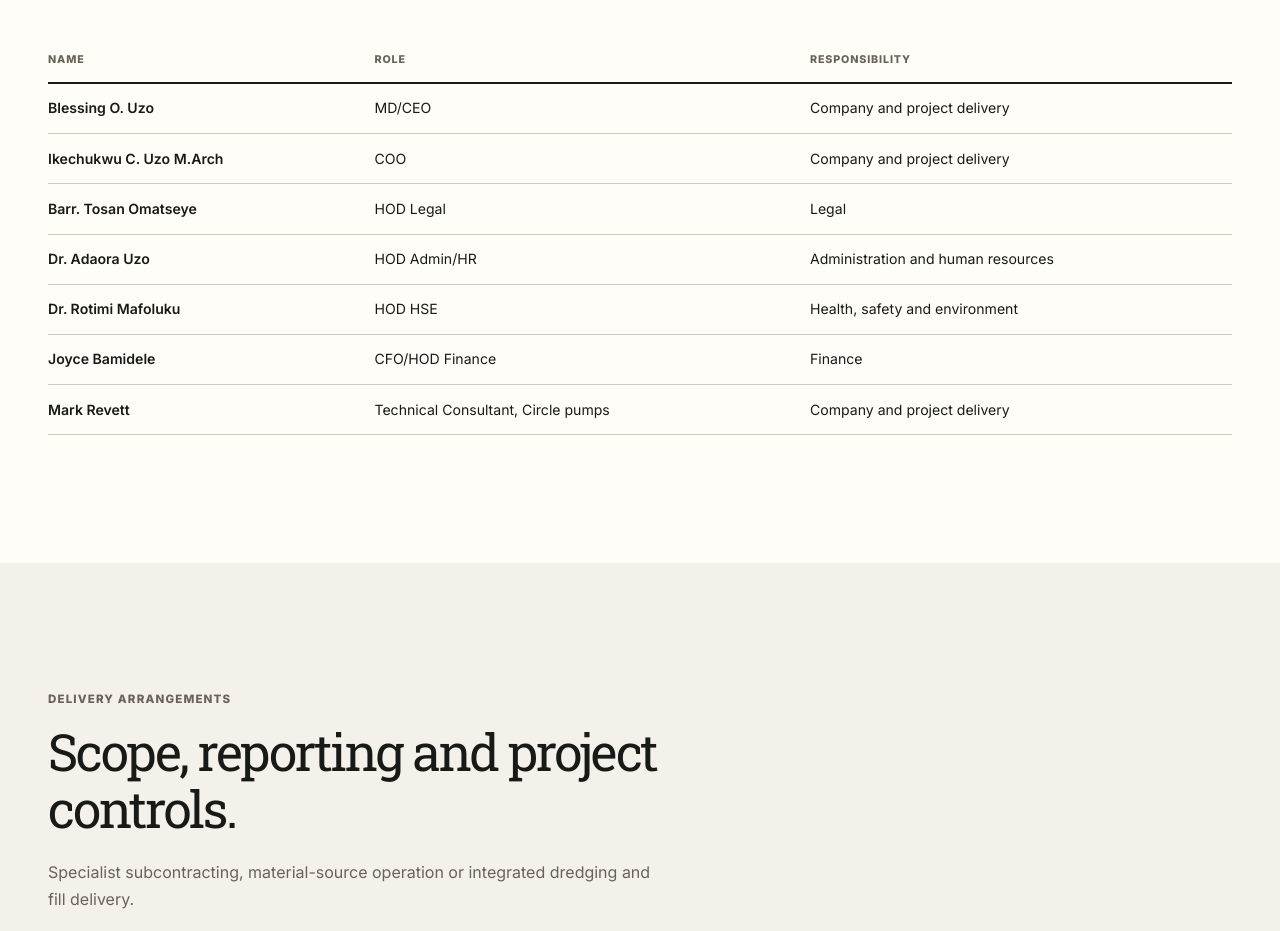
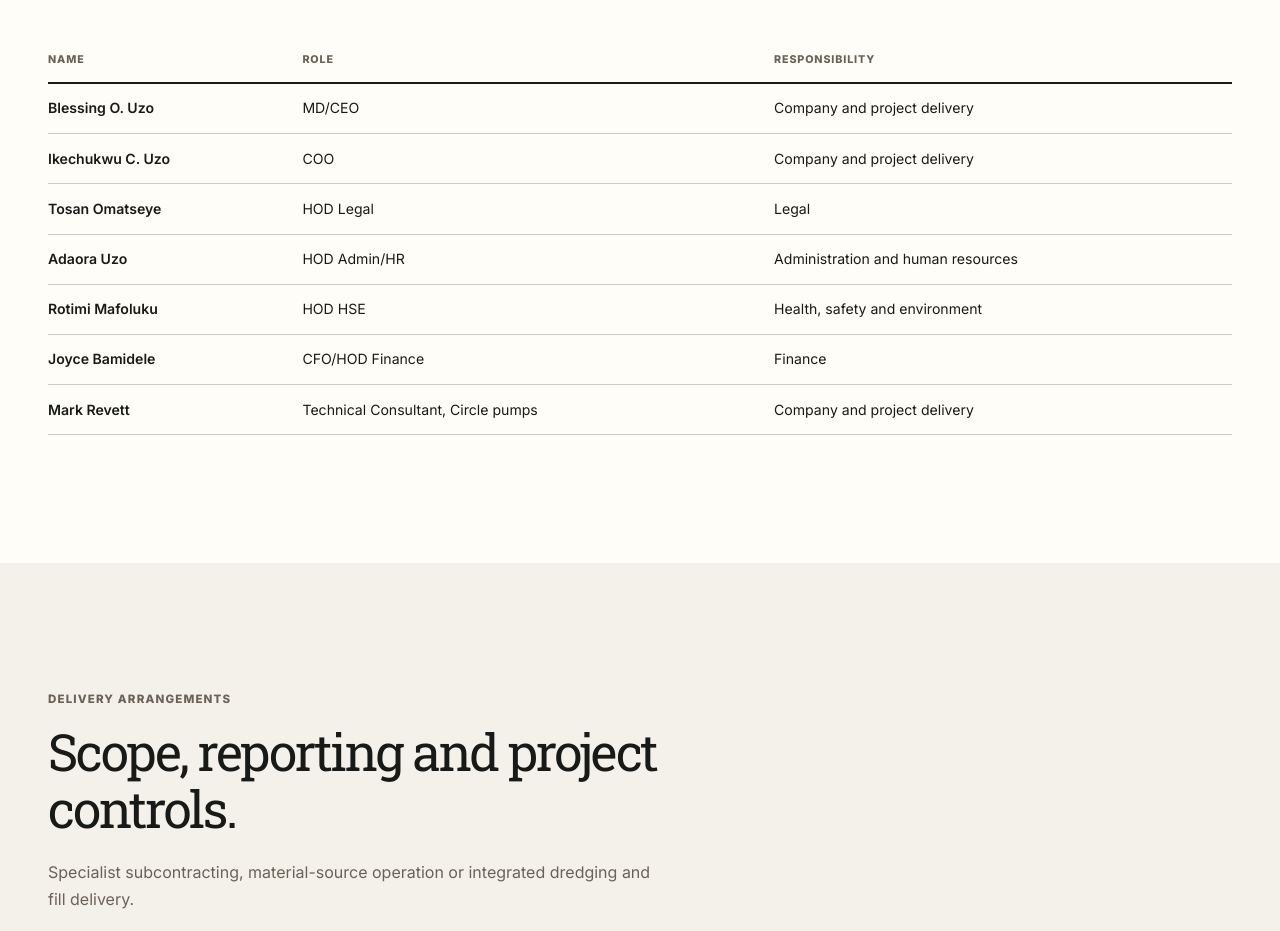
Before and after one commit to PenielOkoli/ruach-terra-reality-site, a Next.js app: page /about in a window 1280 px wide. Shown: the part 3880-4811 px from the top of the page. Built offline with nearby package versions, Linux system fonts and the light colour scheme.

Commit message:
Refactor leadership names by removing titles while retaining roles and qualifications

```diff
--- a/content/profile-details.ts
+++ b/content/profile-details.ts
@@ -126,8 +126,8 @@ export const organisation = [
 export const leadershipQualifications = [
   ['Blessing O. Uzo', 'BSc Political Science; Diploma Public Administration'],
   ['Ikechukwu C. Uzo', 'M.Arch'],
-  ['Barr. Tosan Omatseye', 'BL, LLB, MBA'],
-  ['Dr. Adaora Uzo', 'MBBS'],
-  ['Dr. Rotimi Mafoluku', 'MSc Public Health, MBA'],
+  ['Tosan Omatseye', 'BL, LLB, MBA'],
+  ['Adaora Uzo', 'MBBS'],
+  ['Rotimi Mafoluku', 'MSc Public Health, MBA'],
   ['Joyce Bamidele', 'BSc Accounting, ACCA, ICAN'],
 ] as const; // slide 6
--- a/content/site.ts
+++ b/content/site.ts
@@ -65,10 +65,10 @@ export { coreSystems as systems } from './profile-details';
 
 export const team = [
   ['Blessing O. Uzo', 'MD/CEO'],
-  ['Ikechukwu C. Uzo M.Arch', 'COO'],
-  ['Barr. Tosan Omatseye', 'HOD Legal'],
-  ['Dr. Adaora Uzo', 'HOD Admin/HR'],
-  ['Dr. Rotimi Mafoluku', 'HOD HSE'],
+  ['Ikechukwu C. Uzo', 'COO'],
+  ['Tosan Omatseye', 'HOD Legal'],
+  ['Adaora Uzo', 'HOD Admin/HR'],
+  ['Rotimi Mafoluku', 'HOD HSE'],
   ['Joyce Bamidele', 'CFO/HOD Finance'],
   ['Mark Revett', 'Technical Consultant, Circle pumps'],
 ] as const;
```
Also changed, not shown: 1 other file (tests, documents, lock files or other folders).
